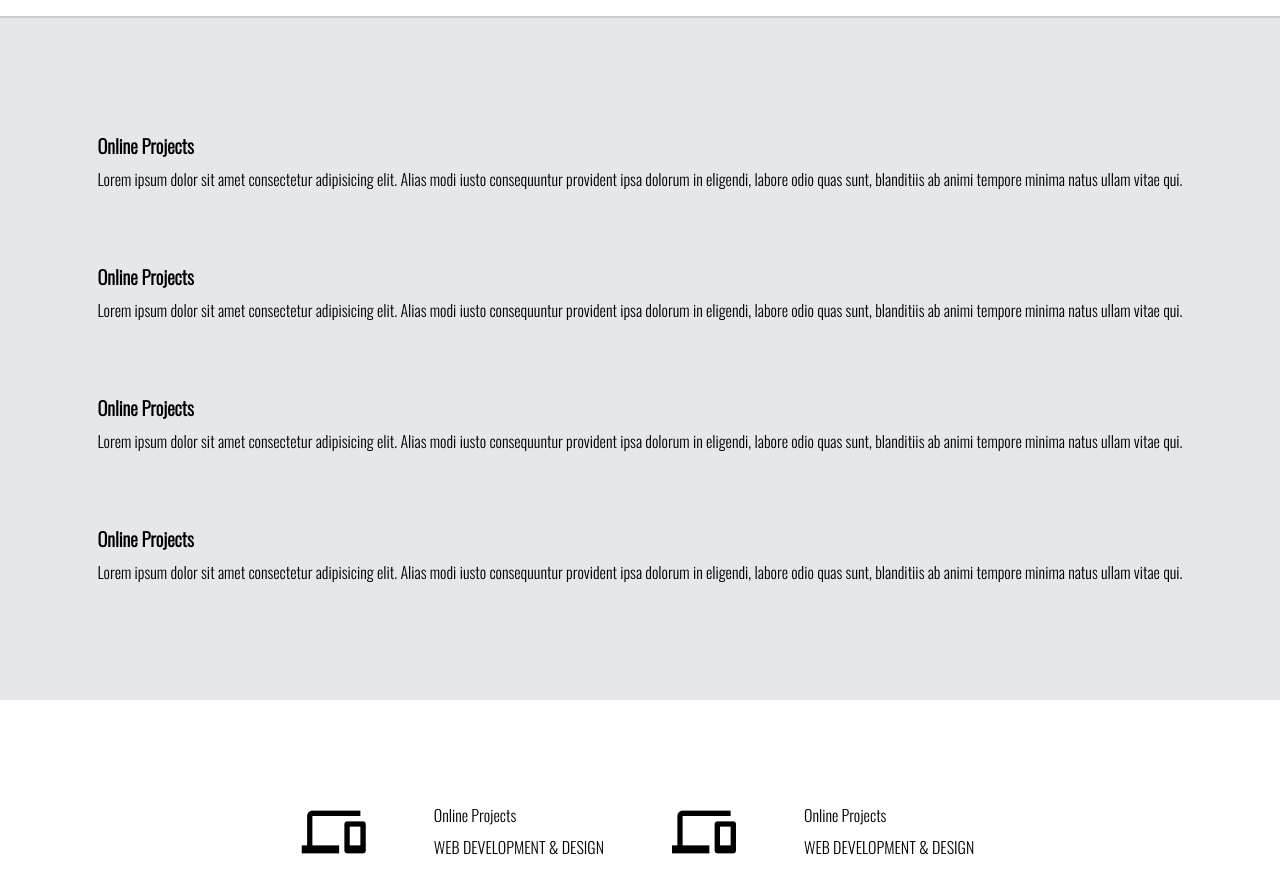
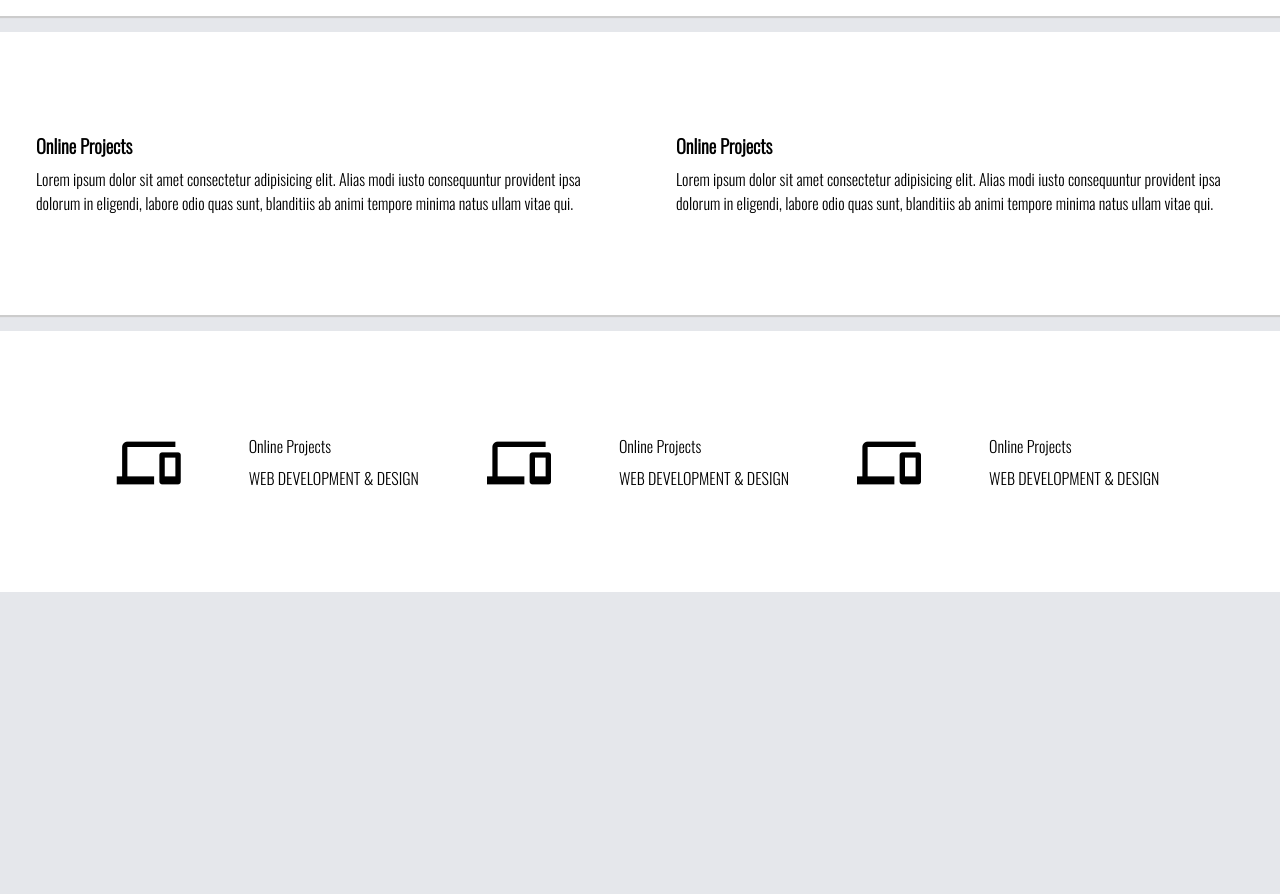
Before and after one commit to samvauclain/bc-portfolio, a plain HTML site: page index.html in a window 1280 px wide. Shown: the part 620-1514 px from the top of the page. After the commit the page ends 1212 px from the top, so only its background shows below. Drawn offline with nearby package versions, Linux system fonts and the light colour scheme.

Commit message:
more building block stuff

```diff
--- a/assets/css/style.css
+++ b/assets/css/style.css
@@ -120,8 +120,14 @@ h1,h2,h3,h4,h5,h6,p {
     box-shadow:var(--box-shadow-bottom);
 }
 
-.content {
+/* no flex values set, so the items group together inestead of taking the full width */
+.content-fluid {
     margin:var(--content-margin);
+}
+
+.content-equal {
+    margin:var(--content-margin);
+    flex:1;
 }
 
 .xl-icon {
--- a/index.html
+++ b/index.html
@@ -26,7 +26,7 @@
     <main>
         <section class="hero animation-gradient">
             <div>
-                <span class="material-icons align-bottom xl-icon">
+                <span class="material-icons xl-icon">
                     devices
                 </span>
                 <p class="xl-txt">Online Projects</p>
@@ -37,31 +37,7 @@
 
     <section class="container container-fill-light">
 
-        <div class="content">
-            <h3>Online Projects</h3>
-            <p>Lorem ipsum dolor sit amet consectetur adipisicing elit. Alias modi iusto consequuntur provident ipsa dolorum in eligendi, labore odio quas sunt, blanditiis ab animi tempore minima natus ullam vitae qui.</p>
-        </div>
-
-    </section>
-
-    <section class="container">
-
-        <div class="content">
-            <h3>Online Projects</h3>
-            <p>Lorem ipsum dolor sit amet consectetur adipisicing elit. Alias modi iusto consequuntur provident ipsa dolorum in eligendi, labore odio quas sunt, blanditiis ab animi tempore minima natus ullam vitae qui.</p>
-        </div>
-
-        <div class="content">
-            <h3>Online Projects</h3>
-            <p>Lorem ipsum dolor sit amet consectetur adipisicing elit. Alias modi iusto consequuntur provident ipsa dolorum in eligendi, labore odio quas sunt, blanditiis ab animi tempore minima natus ullam vitae qui.</p>
-        </div>
-
-        <div class="content">
-            <h3>Online Projects</h3>
-            <p>Lorem ipsum dolor sit amet consectetur adipisicing elit. Alias modi iusto consequuntur provident ipsa dolorum in eligendi, labore odio quas sunt, blanditiis ab animi tempore minima natus ullam vitae qui.</p>
-        </div>
-
-        <div class="content">
+        <div class="content-fluid">
             <h3>Online Projects</h3>
             <p>Lorem ipsum dolor sit amet consectetur adipisicing elit. Alias modi iusto consequuntur provident ipsa dolorum in eligendi, labore odio quas sunt, blanditiis ab animi tempore minima natus ullam vitae qui.</p>
         </div>
@@ -69,24 +45,48 @@
     </section>
 
     <section class="container container-fill-light">
-        <div class="content">
-            <span class="material-icons align-bottom xl-icon">
+
+        <div class="content-equal">
+            <h3>Online Projects</h3>
+            <p>Lorem ipsum dolor sit amet consectetur adipisicing elit. Alias modi iusto consequuntur provident ipsa dolorum in eligendi, labore odio quas sunt, blanditiis ab animi tempore minima natus ullam vitae qui.</p>
+        </div>
+
+        <div class="content-equal">
+            <h3>Online Projects</h3>
+            <p>Lorem ipsum dolor sit amet consectetur adipisicing elit. Alias modi iusto consequuntur provident ipsa dolorum in eligendi, labore odio quas sunt, blanditiis ab animi tempore minima natus ullam vitae qui.</p>
+        </div>
+
+    </section>
+
+    <section class="container container-fill-light">
+        <div class="content-fluid">
+            <span class="material-icons xl-icon">
                 devices
             </span>
         </div>
-        <div class="content">
+        <div class="content-fluid">
             <p>Online Projects</p>
             <p>WEB DEVELOPMENT &amp;&nbsp;DESIGN</p>
         </div>
-        <div class="content">
-            <span class="material-icons align-bottom xl-icon">
+        <div class="content-fluid">
+            <span class="material-icons xl-icon">
                 devices
             </span>
         </div>
-        <div class="content">
+        <div class="content-fluid">
             <p>Online Projects</p>
             <p>WEB DEVELOPMENT &amp;&nbsp;DESIGN</p>
         </div>
+        <div class="content-fluid">
+            <span class="material-icons xl-icon">
+                devices
+            </span>
+        </div>
+        <div class="content-fluid">
+            <p>Online Projects</p>
+            <p>WEB DEVELOPMENT &amp;&nbsp;DESIGN</p>
+        </div>
+
     </section>
 </body>
 </html>
```
